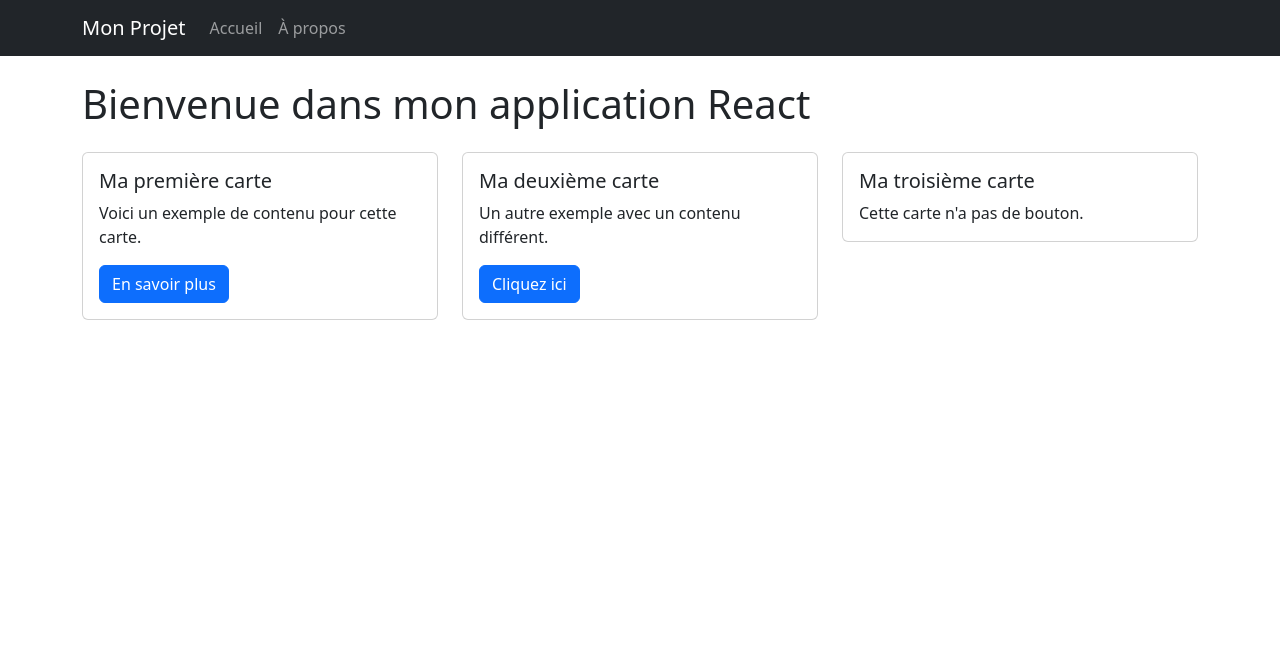
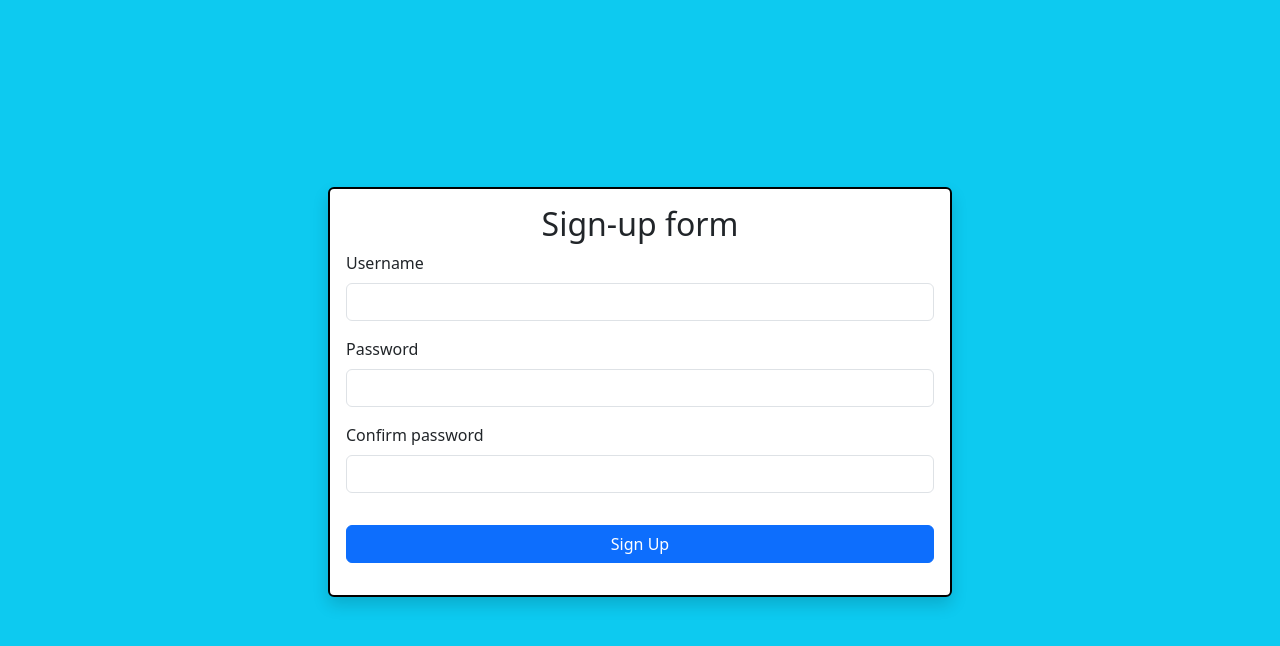
Before and after one commit to Edmondbrn/react_project, a React (Create React App) app in the folder frontend/: page /signin in a window 1280 px wide. Shown: the top 646 px of the page. Built offline with nearby package versions, Linux system fonts and the light colour scheme.

Commit message:
first sign up page look

```diff
--- a/frontend/src/App.js
+++ b/frontend/src/App.js
@@ -1,44 +1,16 @@
 import React from 'react';
-import Header from './components/Header.jsx';
-import Card from './components/Card.jsx';
+import { BrowserRouter as Router, Routes, Route } from 'react-router-dom';
 import 'bootstrap/dist/css/bootstrap.min.css';
+import Signin from './pages/Signin.jsx';
 
 function App() {
-  const handleClick = () => {
-    alert('Bouton cliqué !');
-  };
 
   return (
-    <div className="App">
-      <Header />
-      <main className="container mt-4">
-        <h1>Bienvenue dans mon application React</h1>
-        <div className="row mt-4">
-          <div className="col-md-4">
-            <Card
-              title="Ma première carte"
-              text="Voici un exemple de contenu pour cette carte."
-              buttonText="En savoir plus"
-              onClick={handleClick}
-            />
-          </div>
-          <div className="col-md-4">
-            <Card
-              title="Ma deuxième carte"
-              text="Un autre exemple avec un contenu différent."
-              buttonText="Cliquez ici"
-              onClick={handleClick}
-            />
-          </div>
-          <div className="col-md-4">
-            <Card
-              title="Ma troisième carte"
-              text="Cette carte n'a pas de bouton."
-            />
-          </div>
-        </div>
-      </main>
-    </div>
+      <Router>
+        <Routes>
+          <Route path = "/signin" element = {<Signin />}/>
+        </Routes>
+      </Router>
   );
 }
 
--- /dev/null
+++ b/frontend/src/components/Signin/SigninForm.jsx
@@ -0,0 +1,89 @@
+import React, { useState } from 'react';
+
+function SigninForm() {
+    const [formData, setFormData] = useState({
+        username: '',
+        password: '',
+        confirmPassword: ''
+    });
+
+    const [errors, setErrors] = useState({});
+
+    const handleChange = (e) => {
+        const { name, value } = e.target;
+        setFormData({
+            ...formData,
+            [name]: value
+        });
+    };
+
+    const handleSubmit = (e) => {
+        e.preventDefault();
+
+        const newErrors = {};
+        if (!formData.username) newErrors.username = "Username is required";
+        if (!formData.password) newErrors.password = "Password is required";
+        if (formData.password !== formData.confirmPassword) {
+            newErrors.confirmPassword = "Passwords don't match";
+        }
+
+        if (Object.keys(newErrors).length > 0) {
+            setErrors(newErrors);
+            return;
+        }
+
+        console.log("Form submitted:", formData);
+    };
+
+    return (
+        <div className='p-3 bg-info'>
+            <div className='d-flex justify-content-center align-items-center min-vh-100'>
+                <div className='container border border-2 border-black rounded w-50 p-3 shadow p-3 mb-5 bg-body'>
+                    <h2 className='text-center'>Sign-up form</h2>
+
+                    <form onSubmit={handleSubmit}>
+                        <div className="mb-3">
+                            <label className='form-label'>Username</label>
+                            <input
+                                type='text'
+                                name="username"
+                                className={`form-control ${errors.username ? 'is-invalid' : ''}`}
+                                value={formData.username}
+                                onChange={handleChange}
+                            />
+                            {errors.username && <div className="invalid-feedback">{errors.username}</div>}
+                        </div>
+
+                        <div className="mb-3">
+                            <label className='form-label'>Password</label>
+                            <input
+                                type='password'
+                                name="password"
+                                className={`form-control ${errors.password ? 'is-invalid' : ''}`}
+                                value={formData.password}
+                                onChange={handleChange}
+                            />
+                            {errors.password && <div className="invalid-feedback">{errors.password}</div>}
+                        </div>
+
+                        <div className="mb-3">
+                            <label className='form-label'>Confirm password</label>
+                            <input
+                                type='password'
+                                name="confirmPassword"
+                                className={`form-control ${errors.confirmPassword ? 'is-invalid' : ''}`}
+                                value={formData.confirmPassword}
+                                onChange={handleChange}
+                            />
+                            {errors.confirmPassword && <div className="invalid-feedback">{errors.confirmPassword}</div>}
+                        </div>
+
+                        <button type="submit" className='btn btn-primary my-3 w-100'>Sign Up</button>
+                    </form>
+                </div>
+            </div>
+        </div>
+    );
+}
+
+export default SigninForm;
--- /dev/null
+++ b/frontend/src/pages/Signin.jsx
@@ -0,0 +1,6 @@
+import React from 'react';
+import SigninForm from '../components/Signin/SigninForm';
+
+export default function Signin() {
+  return <SigninForm />;
+}
```
Also changed, not shown: 1 other file (tests, documents, lock files or other folders).
